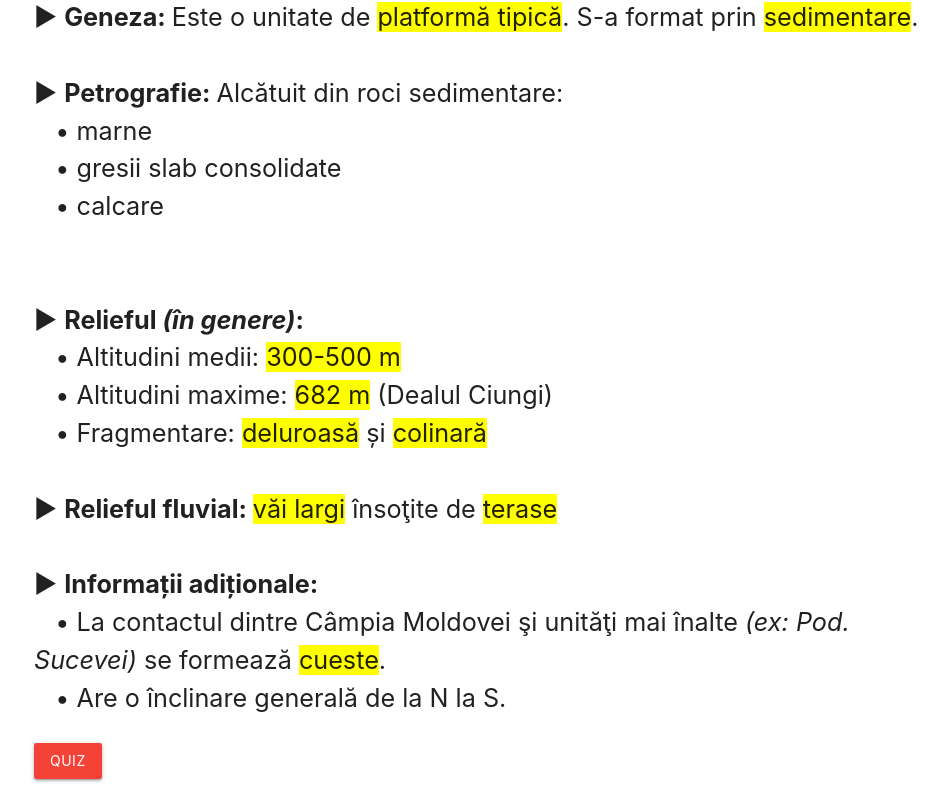
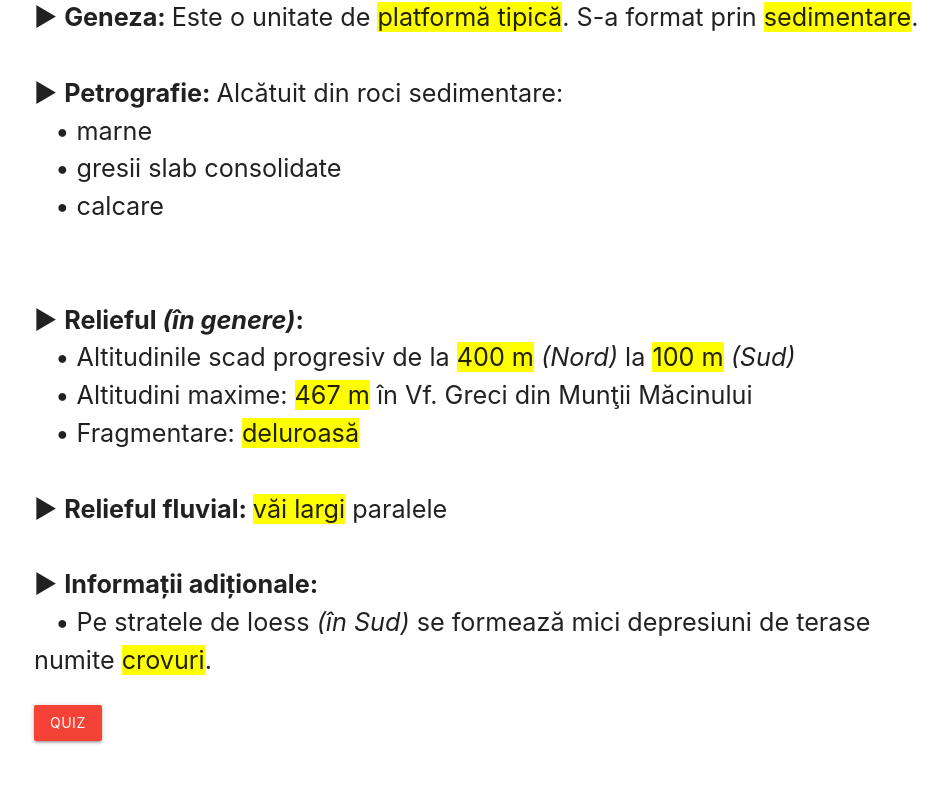
Before and after one commit to teodor-ionesco/mau5, a PHP site: page /mau5/geogra/ro/relief/unitati/podmold/teorie.php in a window 1280 px wide. Shown: the part 101-902 px from the top of the page, without its empty margins (158-1106 px from the left). After the commit the page ends 845 px from the top, so only its background shows below. Run offline with PHP 8.4, Linux system fonts and the light colour scheme.

Commit message:
Update teorie.php

```diff
--- a/geogra/ro/relief/unitati/podmold/teorie.php
+++ b/geogra/ro/relief/unitati/podmold/teorie.php
@@ -29,19 +29,18 @@
 
 				► <b>Relieful <i>(în genere)</i>: </b>
 				<br>
-					&nbsp;&nbsp;&nbsp;• Altitudini medii: <span style="background-color:yellow;">300-500 m</span><br>
-					&nbsp;&nbsp;&nbsp;• Altitudini maxime: <span style="background-color:yellow;">682 m</span> (Dealul Ciungi)<br>
-					&nbsp;&nbsp;&nbsp;• Fragmentare: <span style="background-color:yellow;">deluroasă</span> și <span style="background-color:yellow;">colinară</span>
+					&nbsp;&nbsp;&nbsp;• Altitudinile scad progresiv de la <span style="background-color:yellow;">400 m</span> <i>(Nord)</i> la <span style="background-color:yellow;">100 m</span> <i>(Sud)</i><br>
+					&nbsp;&nbsp;&nbsp;• Altitudini maxime: <span style="background-color:yellow;">467 m</span> în Vf. Greci din Munţii Măcinului<br>
+					&nbsp;&nbsp;&nbsp;• Fragmentare: <span style="background-color:yellow;">deluroasă</span>
 				<br><br>
 
 				► <b>Relieful fluvial: </b>
-				<span style="background-color:yellow;">văi largi</span> însoţite de <span style="background-color:yellow;">terase</span>
+				<span style="background-color:yellow;">văi largi</span> paralele
 				<br><br>
 
 				► <b>Informații adiționale: </b>
 					<br>
-					&nbsp;&nbsp;&nbsp;• La contactul dintre Câmpia Moldovei şi unităţi mai înalte <i>(ex: Pod. Sucevei)</i> se formează <span style="background-color:yellow;">cueste</span>.<br>
-					&nbsp;&nbsp;&nbsp;• Are o înclinare generală de la N la S.
+				&nbsp;&nbsp;&nbsp;• Pe stratele de loess <i>(în Sud)</i> se formează mici depresiuni de terase numite <span style="background-color:yellow;">crovuri</span>.<br>
       </p>
 			<a href="quiz.php" class="btn waves-effect waves-light red">Quiz</a>
 			<br>
```
